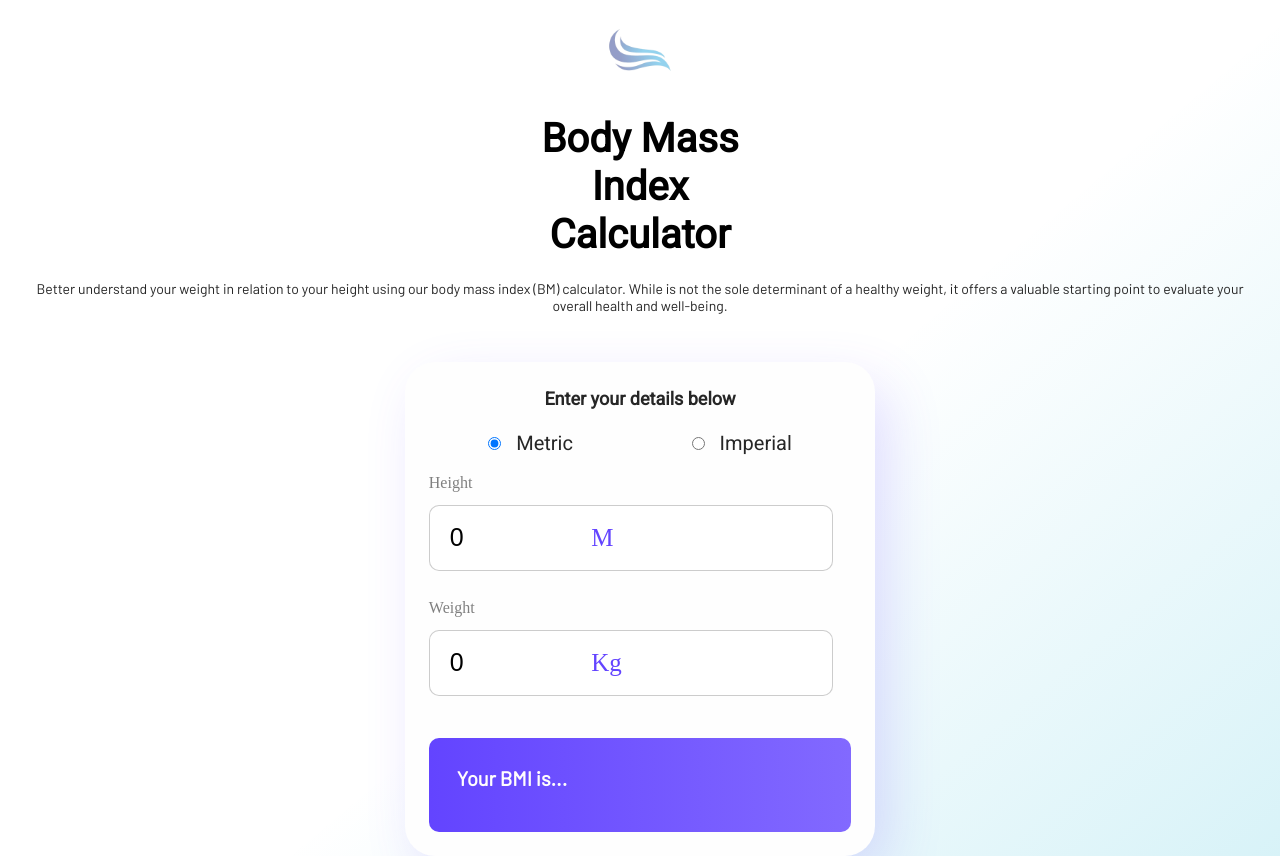
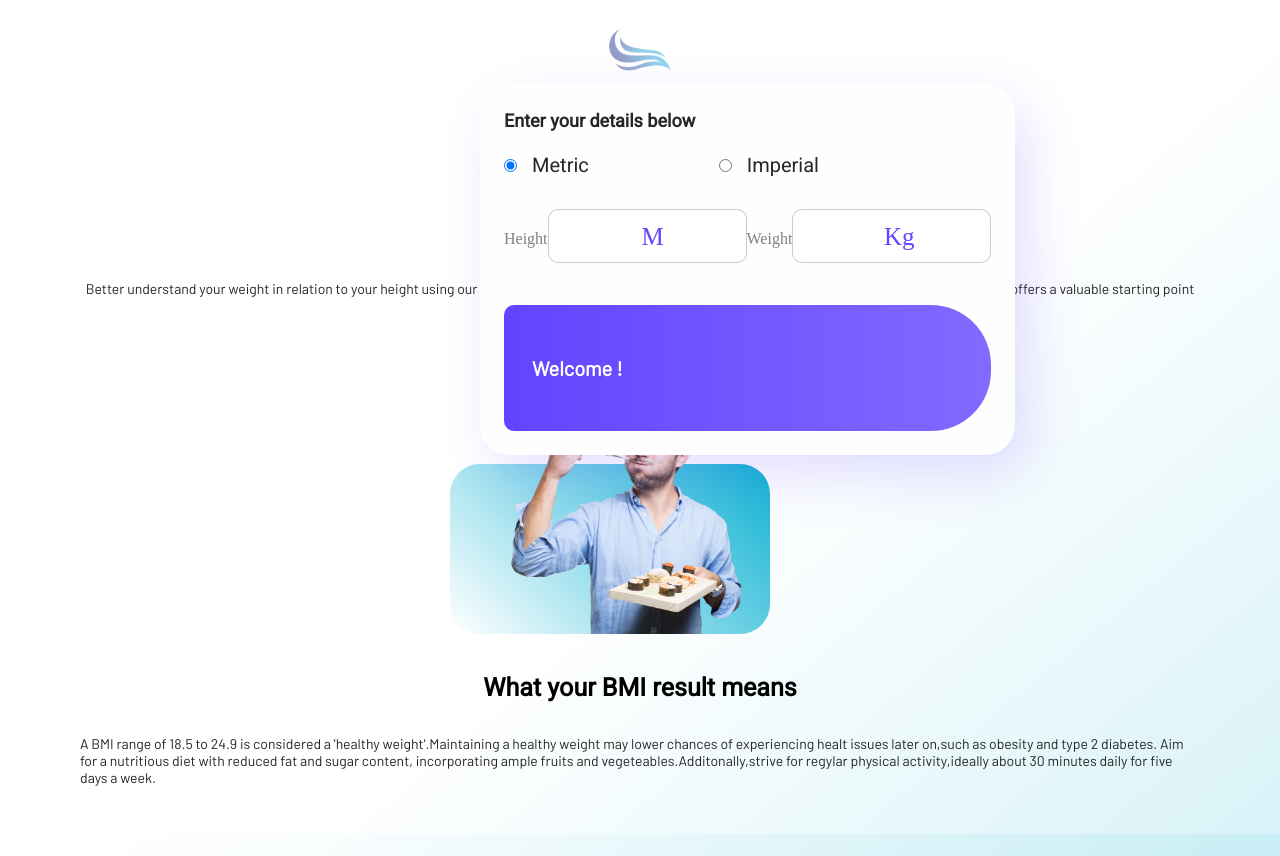
Before and after one commit to MatthiasUrgu/body-mass-index-calculator, a React (Create React App) app: page / in a window 1280 px wide. Shown: the top 856 px of the page. Built offline with nearby package versions, Linux system fonts and the light colour scheme.

Commit message:
Desktop responsive
Header and MenPicture

```diff
--- a/src/App.module.scss
+++ b/src/App.module.scss
@@ -6,8 +6,8 @@
     margin-left: 0;
     margin-right: 0;
 }
-
-@media (width >  425px) and (width < 769px){
+//tablet , desktop responsive
+@media (width >  425px) and (width < 1441px){
     section{
     .container{
         margin-left: 5em;
--- a/src/components/CardCalculator/cardCalculator.jsx
+++ b/src/components/CardCalculator/cardCalculator.jsx
@@ -1,18 +1,15 @@
 import { useState } from 'react';
 import s from './style.module.scss'
 
-function CardCalculator({result,resultText}) {
+function CardCalculator() {
 
     const [isMetric,setMetric] = useState(true)
-    const [Height,setHeight] = useState(Number)
-    const [Weight,setWeight] = useState(Number)
-
+    const [Height,setHeight] = useState(null)
+    const [Weight,setWeight] = useState(null)
 
     function toggleMetric(e){
         setMetric(!isMetric)
     }
-
-
 
     function handleHeight(e){
 
@@ -87,7 +84,7 @@ function CardCalculator({result,resultText}) {
                     </div>
                     <div className={`${s.resultNumber} ${s.marginTop}`}>
                         <div className={s.resultNumberDiv}>
-                        <h3>Your BMI is...</h3>
+                        <h3>{Height && Weight ? "Your BMI is...":"Welcome !" }</h3>
                             <span className={s.result}>
                                 {Height && Weight ? `${calculateBMI()}` : ""}
                                 </span>
--- a/src/components/CardCalculator/style.module.scss
+++ b/src/components/CardCalculator/style.module.scss
@@ -169,5 +169,67 @@
 }
 
 
+//tablette
+@media (width > 768px) and (width < 1441px){
+  //metric unity in the inputs
+
+  .bmiCalculator{
+    position: absolute;
+    margin-right: 5em;
+    left: 30em;
+    margin-top: -1em;
+    h1{
+      justify-content: flex-start;
+    }
+  .flexRadio{
+    justify-content: flex-start;
+    .imperial{
+      margin-left: 6.5em;
+
+    }
+  }
+
+  .calculNumber{
+    display: flex;
+    align-items: center;
+
+    .input {
+      width: 7em;
+      height: 2em;
+
+    }
+    .spanMetric{
+      display:block;
+      top: -1.6em;
+      left: 5.5em;
+      width: 2em;
+  }
+
+  }
+  .resultNumber {
+    display: flex;
+    align-items: center;
+    justify-content: space-between;
+    padding: 2em;
+    border: none;
+    border-top-right-radius: 60px;
+    border-bottom-right-radius: 60px;
+    background: linear-gradient(
+      90deg,
+      rgb(99, 68, 255) 0%,
+      rgba(99, 68, 255,0.8) 100%
+
+    );
+    height: 70px;
+   .paragrapghResult{
+    margin: 0;
+    width: 200px;
+   }
+  }
+}
+}
+
+
+
 
 //Enlever Margin top
--- a/src/components/MenPictures/MenPictures.jsx
+++ b/src/components/MenPictures/MenPictures.jsx
@@ -9,8 +9,10 @@ function MenPictures() {
                 <div  className={s.backgroundMen}></div>
                 <img src={men} alt="men"/>
             </div>
-            <Paragraph title="What your BMI result means"
-                       content="A BMI range of 18.5 to 24.9 is considered a 'healthy weight'.Maintaining a healthy weight may lower chances of experiencing healt issues later on,such as obesity and type 2 diabetes. Aim for a nutritious diet with reduced fat and sugar content, incorporating ample fruits and vegeteables.Additonally,strive for regylar physical activity,ideally about 30 minutes daily for five days a week."/>
+            <div className={s.flexParagraph}>
+                <Paragraph title="What your BMI result means"
+                           content="A BMI range of 18.5 to 24.9 is considered a 'healthy weight'.Maintaining a healthy weight may lower chances of experiencing healt issues later on,such as obesity and type 2 diabetes. Aim for a nutritious diet with reduced fat and sugar content, incorporating ample fruits and vegeteables.Additonally,strive for regylar physical activity,ideally about 30 minutes daily for five days a week."/>
+            </div>
         </section>
     );
 }
--- a/src/components/MenPictures/style.module.scss
+++ b/src/components/MenPictures/style.module.scss
@@ -88,6 +88,35 @@
   }
 }
 
+}
 
+//Desktop responsive
+@media (width  >768px) and (width<1025px){
 
+  .picture{
+
+    display: flex;
+    flex-direction: row;
+
+    gap: 8em;
+
+    .men{
+      width: 300px;
+      img{
+        position: relative;
+        left:-3em;
+        top: -1.35em;
+        width: 450px;
+      }
+      .backgroundMen {
+        top: 324px ;
+        left: -8em ;
+        width: 500px ;
+        height: 240px ;
+      }
+    }
+    .flexParagraph{
+      padding-top: 7em;
+    }
+  }
 }
--- a/src/components/header/header.jsx
+++ b/src/components/header/header.jsx
@@ -17,8 +17,7 @@ function Header({title,content}) {
             {content}
           </p>
         </div>
-        <CardCalculator result="23.4"
-        resultText="85.2"/>
+        <CardCalculator/>
       </div>
       <div className={s.blueBox}></div>
     </section>
--- a/src/components/header/style.module.scss
+++ b/src/components/header/style.module.scss
@@ -58,6 +58,7 @@
 //Tablette
 @media (width > 425px) and (width < 769px) {
   .boxContainer {
+
     .blueBox {
       height: 70vw;
     }
@@ -71,3 +72,34 @@
     }
   }
 }
+//Desktop responsive
+@media (width > 768px) and (width < 1025px) {
+  .boxContainer {
+    margin-bottom: 9em;
+    .logoImg{
+      justify-content: flex-start;
+    }
+    .blueBox {
+      height: 55vw;
+      width: 70vw;
+    }
+    .headerContainer{
+      margin-top: 5em;
+      flex-direction: row;
+      gap: 3em;
+      .textHeader{
+        align-items: flex-start;
+        width: 340px;
+
+        h1{
+          width: 7.5em;
+          text-align: left;
+        }
+        p{
+          text-align: left;
+        }
+      }
+
+    }
+  }
+}
```
